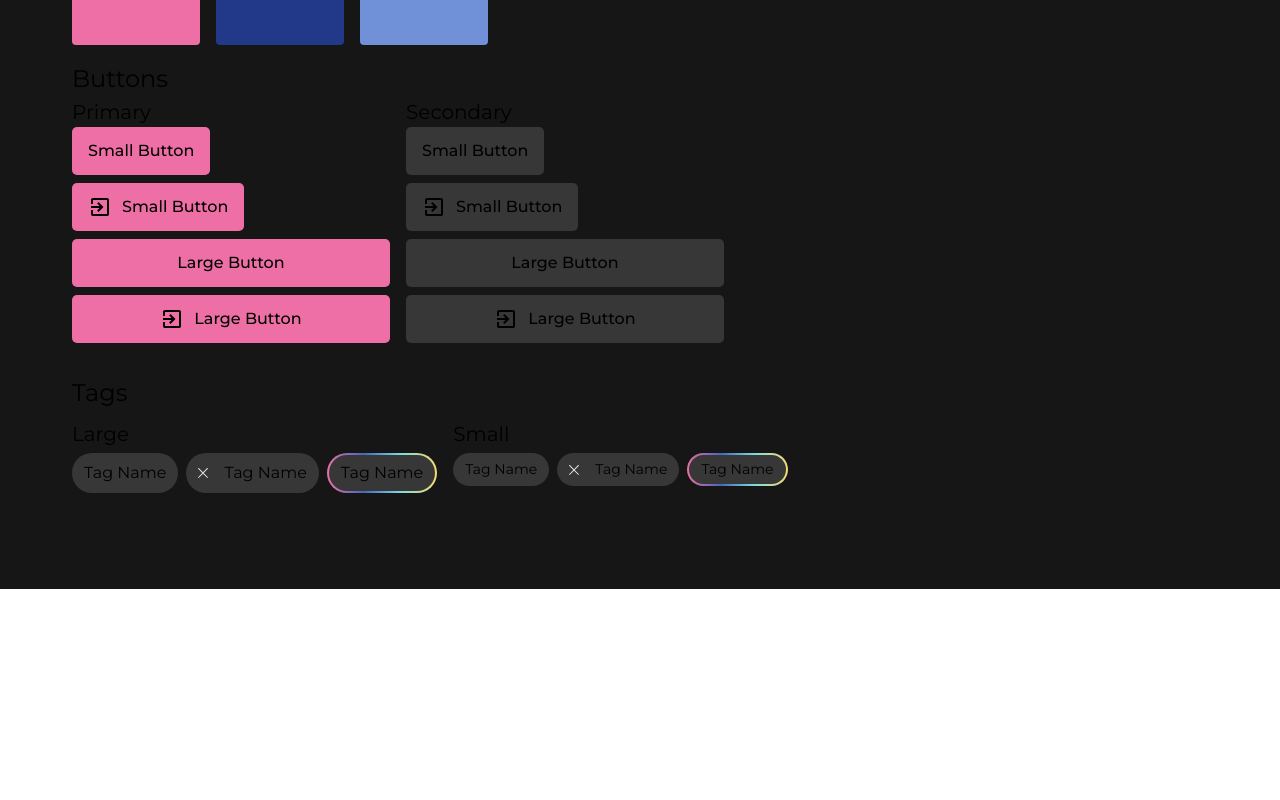
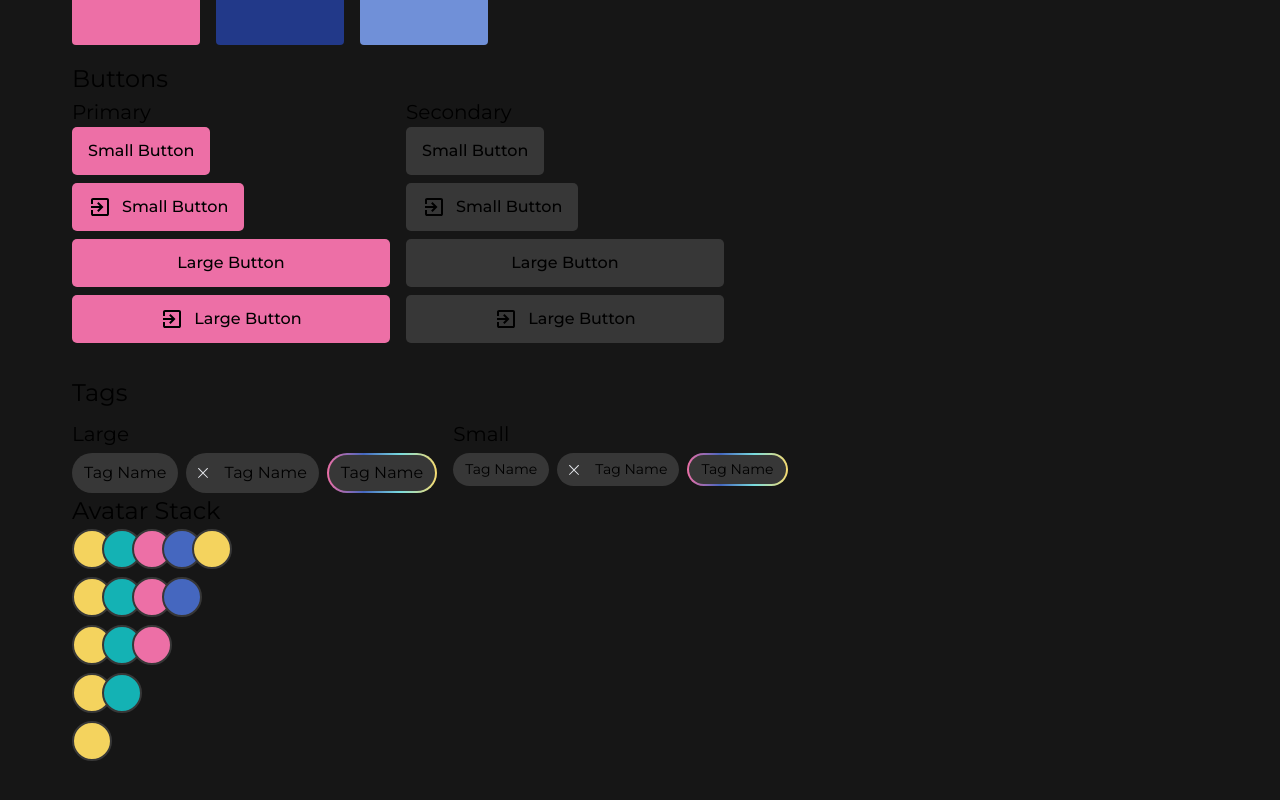
Before and after one commit to king-kapi/kapi-web, a Next.js app: page /dev-pages/atoms in a window 1280 px wide. Shown: the part 376-1176 px from the top of the page. Before the commit the page ends 965 px from the top, so only its background shows below. Built offline with nearby package versions, Linux system fonts and the light colour scheme; no server answers.

Commit message:
avatar stack

```diff
--- /dev/null
+++ b/components/atoms/AvatarStack.tsx
@@ -0,0 +1,17 @@
+import React from "react";
+
+export interface AvatarStackProps {
+  avatarsColors: string[];
+}
+
+const AvatarStack = ({ avatarsColors }: AvatarStackProps) => {
+  return <div className={"flex -space-x-2.5"}>
+    {avatarsColors.map((color, i) =>
+      <div key={i} className={"w-[2.5rem] h-[2.5rem] rounded-full border-2 border-grey"} style={{
+        backgroundColor: color
+      }} />
+    )}
+  </div>;
+};
+
+export default AvatarStack;
--- a/pages/dev-pages/atoms.tsx
+++ b/pages/dev-pages/atoms.tsx
@@ -2,7 +2,7 @@ import React, { useState } from "react";
 import Button from "@/components/Button";
 import DevLayout from "@/components/layouts/DevLayout";
 import Tag from "@/components/Tag";
-import Icons from "@/components/icons/Icons";
+import AvatarStack from "@/components/atoms/AvatarStack";
 
 const AtomsPage = () => {
   const [theme, setTheme] = useState("pink");
@@ -82,6 +82,35 @@ const AtomsPage = () => {
           </div>
         </div>
       </div>
+
+      <h3>Avatar Stack</h3>
+      <div className={"space-y-2"}>
+        <AvatarStack avatarsColors={[
+          "rgba(244, 211, 94, 1)",
+          "rgba(20, 178, 180, 1)",
+          "rgba(237, 111, 166, 1)",
+          "rgba(69, 103, 191, 1)",
+          "rgba(244, 211, 94, 1)"
+        ]} />
+        <AvatarStack avatarsColors={[
+          "rgba(244, 211, 94, 1)",
+          "rgba(20, 178, 180, 1)",
+          "rgba(237, 111, 166, 1)",
+          "rgba(69, 103, 191, 1)",
+        ]} />
+        <AvatarStack avatarsColors={[
+          "rgba(244, 211, 94, 1)",
+          "rgba(20, 178, 180, 1)",
+          "rgba(237, 111, 166, 1)",
+        ]} />
+        <AvatarStack avatarsColors={[
+          "rgba(244, 211, 94, 1)",
+          "rgba(20, 178, 180, 1)",
+        ]} />
+        <AvatarStack avatarsColors={[
+          "rgba(244, 211, 94, 1)",
+        ]} />
+      </div>
     </main>
   );
 };
--- a/styles/globals.css
+++ b/styles/globals.css
@@ -69,6 +69,10 @@
     --greyText: #8D8B8B;
     --textColor: #E2E4E9;
     --white: #FFFFFF;
+}
+
+html, body {
+    background: var(--black);
 }
 
 
```
